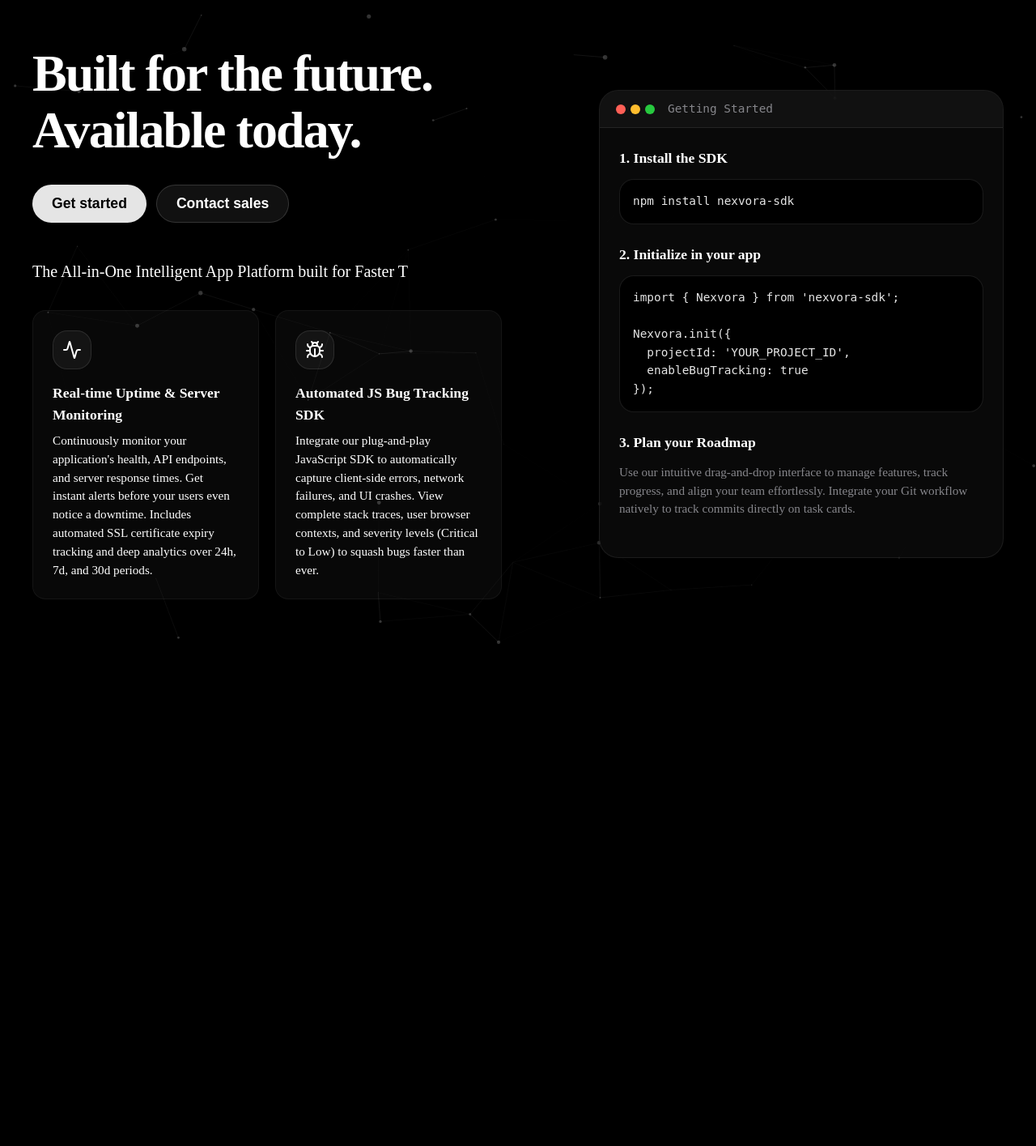
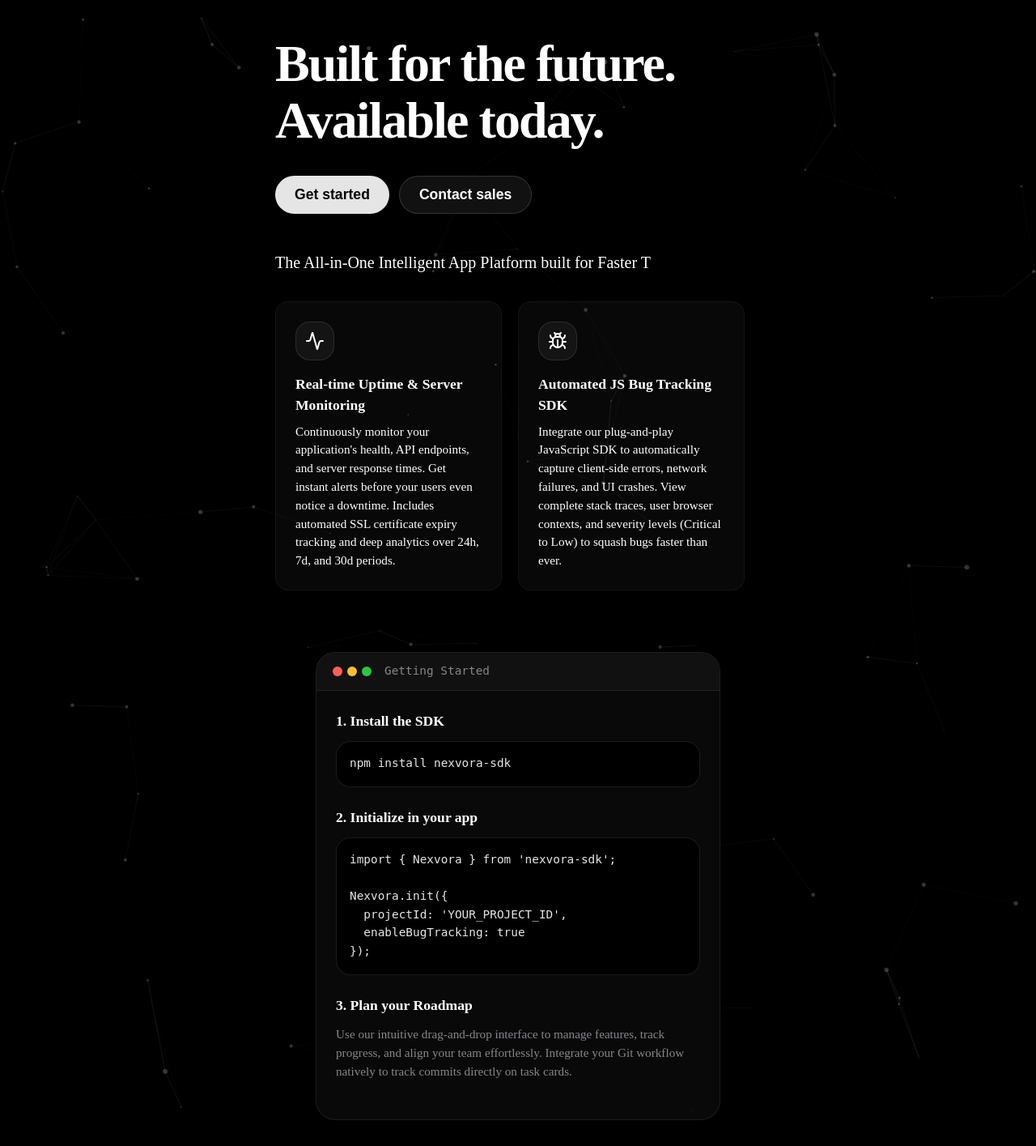
Before and after one commit to samarth3394/BhartiAppplus, a Flask app: page /login in a window 1280 px wide. Shown: the whole page at 81% size. Before the commit the page ends 795 px from the top, so only its background shows below. Run offline with Flask 3, Linux system fonts and the light colour scheme.

Commit message:
Update login page layout to stack SDK steps vertically

```diff
--- a/static/css/style.css
+++ b/static/css/style.css
@@ -183,8 +183,8 @@ a:hover {
 
 .auth-wrapper {
     display: flex;
-    flex-direction: row;
-    justify-content: space-between;
+    flex-direction: column;
+    justify-content: center;
     align-items: center;
     gap: 60px;
     width: 100%;
```
